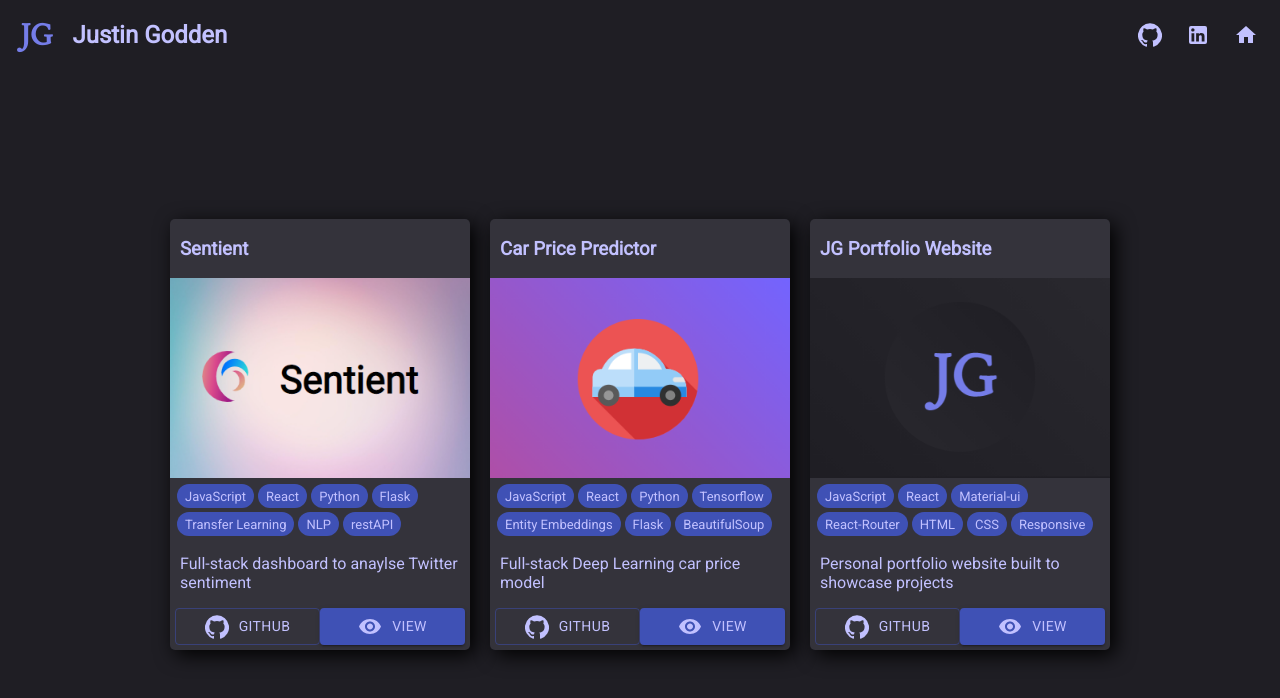
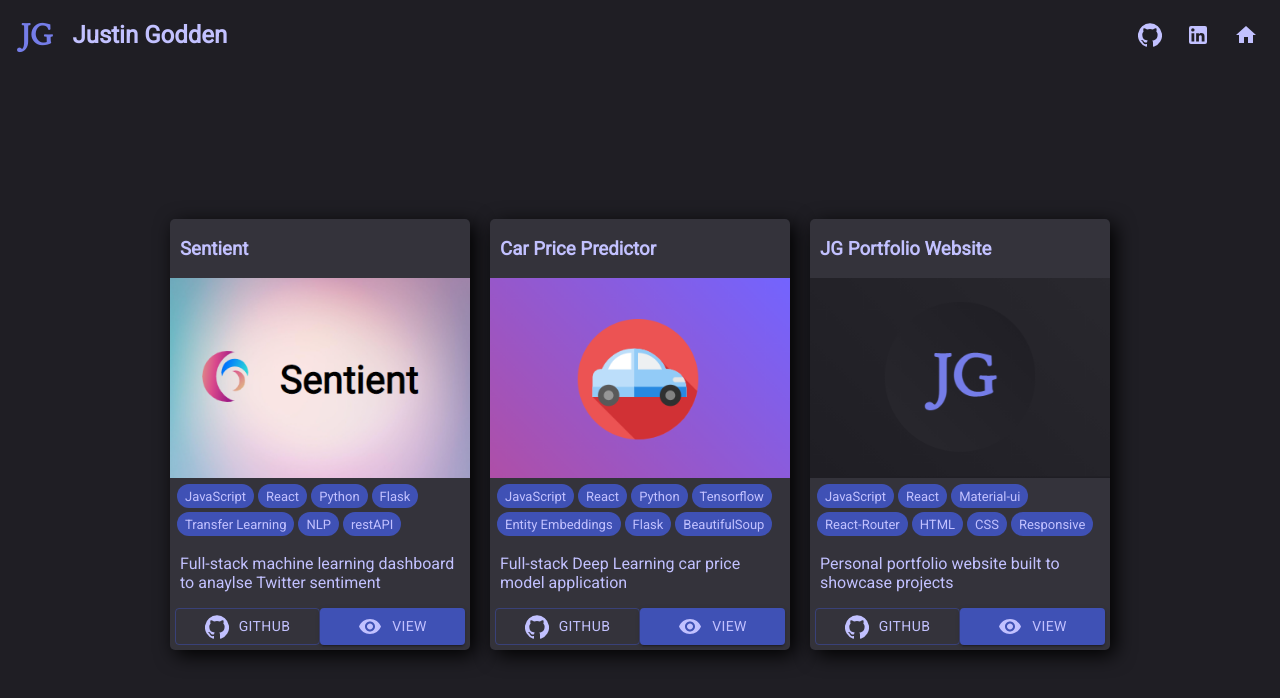
Before and after one commit to justingodden/portfolio-website, a React (Create React App) app: page /projects in a window 1280 px wide. Shown: the top 698 px of the page. Built offline with nearby package versions, Linux system fonts and the light colour scheme.

Commit message:
update project description

```diff
--- a/src/components/Modal.js
+++ b/src/components/Modal.js
@@ -6,17 +6,17 @@ import VisibilitySharpIcon from '@material-ui/icons/VisibilitySharp';
 import Button from '@material-ui/core/Button';
 import CloseIcon from '@material-ui/icons/Close';
 
-let ProjectData = [
+const projectData = [
     {
         id: 0,
         title: 'Sentient',
         img: 'sentient-card.png',
         imgDisplay: 'sentient-display.gif',
         chips: ['JavaScript', 'React', 'Python', 'Flask', 'Transfer Learning', 'NLP', 'restAPI'],
-        shortDescription: 'Full-stack dashboard to anaylse Twitter sentiment',
-        longDescription: `Sentient is a full-stack application used to analyse sentiment of a search-term on Twitter. Using Machine Learning and Natural Langauge Processing, it infers and aggregates tweets, and provides charts and figures to summarise the public feeling, and also can show the most positive, lease positive, and most retweeted tweets.
+        shortDescription: 'Full-stack machine learning dashboard to anaylse Twitter sentiment',
+        longDescription: `Sentient is a full-stack application used to analyse sentiment of a search-term on Twitter. Using Machine Learning and Natural Langauge Processing, it infers and aggregates tweets, and provides charts and figures to summarise public feeling, and also can show the most positive, lease positive, and most retweeted tweets.
 
-        The front-end was built in React and uses Axios to communicate with the back-end API which was built using Python. The back-end python uses HuggingFace transfer learning for the NLP, and the model is wrapped in a Flask web app API and hosted on Heroku`,
+        The front-end was built in React and uses Axios to communicate with the back-end API which was built using Python. The back-end Python model requests the Twitter API, and uses HuggingFace Transformers transfer learning for NLP classification. The model is wrapped in a Flask web app API and is hosted on Heroku`,
         github: 'https://github.com/justingodden/twitter-sentiment-frontend',
         website: 'https://justingodden.github.io/twitter-sentiment-frontend/'
     },
@@ -26,14 +26,14 @@ let ProjectData = [
         img: 'car-card.png',
         imgDisplay: 'car-display.gif',
         chips: ['JavaScript', 'React', 'Python', 'Tensorflow', 'Entity Embeddings', 'Flask', 'BeautifulSoup'],
-        shortDescription: 'Full-stack Deep Learning car price model',
+        shortDescription: 'Full-stack Deep Learning car price model application',
         longDescription: `This car price prediction application is an end-to-end machine learning project, with a full React interface, deployed for users on Heroku.
 
-        The GitHub contains the Jupyter Notebook with the entire model development process, from data collecting, cleaning, feature engineering, model selection and tuning.
+        The GitHub contains the Jupyter Notebook with the entire model development process, from data collection, cleaning, feature engineering, model selection and tuning.
 
-        The data was web scraped using Python package BeautifulSoup to collect over 4000 car profiles from a popular car sales website. The model was developed using TensorFlow, including using entity embeddings to encode high cardinality categorical features.
+        The data was web-scraped using Python package BeautifulSoup to collect over 4000 car profiles from a popular car sales website. The deep learning model was developed using TensorFlow, and included using entity embeddings to encode high cardinality categorical features.
 
-        The model was wrapped in a Flask web application to create an API end-point for the front-end to communicate with, and was hosted on Heroku.
+        The model was wrapped in a Flask web application to create an API end-point for the front-end to communicate with, and is hosted on Heroku.
 
         The front-end was written in React with Hooks and Context, and uses Axios to request the Python API.`,
         github: 'https://github.com/justingodden/car-pricing-interface',
@@ -46,9 +46,11 @@ let ProjectData = [
         imgDisplay: 'portfolio-display.gif',
         chips: ['JavaScript', 'React', 'Material-ui', 'React-Router', 'HTML', 'CSS', 'Responsive'],
         shortDescription: 'Personal portfolio website built to showcase projects',
-        longDescription: `Simple, clean person portfolio built using React and Material-ui to act as a hub for all of my person projects, with scope to expand to other features such as incorporating a blog.`,
+        longDescription: `Simple, clean personal portfolio built using React and Material-ui to act as a hub for all of my person projects, with scope to expand to other features such as incorporating a blog.
+
+        The site uses react-router and Material-ui and is hosted on GitHub Pages with a custom domain. The site is entirely responsive with a mobile-first design.`,
         github: 'https://github.com/justingodden/portfolio-website',
-        website: '#'
+        website: ''
     }
 ]
 
@@ -59,17 +61,17 @@ function Modal({ setShowModal, modalNum }) {
     return (
         <div className="backdrop">
             <div className="modal">
-                <img className="modalImg"src={require(`../images/${ProjectData[modalNum].imgDisplay}`).default} alt=""></img>
+                <img className="modalImg"src={require(`../images/${projectData[modalNum].imgDisplay}`).default} alt=""></img>
                 <div className="modalContent">
                     <div className="modalClose">
                         <IconButton size="small" onClick={() => setShowModal(false)}>
                             <CloseIcon />
                         </IconButton>
                     </div>
-                    <h2 className="modalTitle">{ProjectData[modalNum].title}</h2>
+                    <h2 className="modalTitle">{projectData[modalNum].title}</h2>
                     <div className="modalContentChips">
                         {
-                            ProjectData[modalNum].chips.map((chip) => (
+                            projectData[modalNum].chips.map((chip) => (
                                 <Chip
                                     key={chip}
                                     className="cardChip"
@@ -77,14 +79,14 @@ function Modal({ setShowModal, modalNum }) {
                             ))
                         }
                     </div>
-                    <p className="modalContentText">{ProjectData[modalNum].longDescription}
+                    <p className="modalContentText">{projectData[modalNum].longDescription}
                     </p>
                     <div className="modalContentButtons">
                     <Button
                         className="button"
                         variant="contained"
                         color="primary"
-                        href={ProjectData[modalNum].website}
+                        href={projectData[modalNum].website}
                         target="_blank"
                     >
                         <VisibilitySharpIcon className ="icon" />
--- a/src/components/ProjectData.js
+++ b/src/components/ProjectData.js
@@ -5,10 +5,10 @@ const projectData = [
         img: 'sentient-card.png',
         imgDisplay: 'sentient-display.gif',
         chips: ['JavaScript', 'React', 'Python', 'Flask', 'Transfer Learning', 'NLP', 'restAPI'],
-        shortDescription: 'Full-stack dashboard to anaylse Twitter sentiment',
-        longDescription: `Sentient is a full-stack application used to analyse sentiment of a search-term on Twitter. Using Machine Learning and Natural Langauge Processing, it infers and aggregates tweets, and provides charts and figures to summarise the public feeling, and also can show the most positive, lease positive, and most retweeted tweets.
+        shortDescription: 'Full-stack machine learning dashboard to anaylse Twitter sentiment',
+        longDescription: `Sentient is a full-stack application used to analyse sentiment of a search-term on Twitter. Using Machine Learning and Natural Langauge Processing, it infers and aggregates tweets, and provides charts and figures to summarise public feeling, and also can show the most positive, lease positive, and most retweeted tweets.
 
-        The front-end was built in React and uses Axios to communicate with the back-end API which was built using Python. The back-end python uses HuggingFace transfer learning for the NLP, and the model is wrapped in a Flask web app API and hosted on Heroku`,
+        The front-end was built in React and uses Axios to communicate with the back-end API which was built using Python. The back-end Python model requests the Twitter API, and uses HuggingFace Transformers transfer learning for NLP classification. The model is wrapped in a Flask web app API and is hosted on Heroku`,
         github: 'https://github.com/justingodden/twitter-sentiment-frontend',
         website: 'https://justingodden.github.io/twitter-sentiment-frontend/'
     },
@@ -18,14 +18,14 @@ const projectData = [
         img: 'car-card.png',
         imgDisplay: 'car-display.gif',
         chips: ['JavaScript', 'React', 'Python', 'Tensorflow', 'Entity Embeddings', 'Flask', 'BeautifulSoup'],
-        shortDescription: 'Full-stack Deep Learning car price model',
+        shortDescription: 'Full-stack Deep Learning car price model application',
         longDescription: `This car price prediction application is an end-to-end machine learning project, with a full React interface, deployed for users on Heroku.
 
-        The GitHub contains the Jupyter Notebook with the entire model development process, from data collecting, cleaning, feature engineering, model selection and tuning.
+        The GitHub contains the Jupyter Notebook with the entire model development process, from data collection, cleaning, feature engineering, model selection and tuning.
 
-        The data was web scraped using Python package BeautifulSoup to collect over 4000 car profiles from a popular car sales website. The model was developed using TensorFlow, including using entity embeddings to encode high cardinality categorical features.
+        The data was web-scraped using Python package BeautifulSoup to collect over 4000 car profiles from a popular car sales website. The deep learning model was developed using TensorFlow, and included using entity embeddings to encode high cardinality categorical features.
 
-        The model was wrapped in a Flask web application to create an API end-point for the front-end to communicate with, and was hosted on Heroku.
+        The model was wrapped in a Flask web application to create an API end-point for the front-end to communicate with, and is hosted on Heroku.
 
         The front-end was written in React with Hooks and Context, and uses Axios to request the Python API.`,
         github: 'https://github.com/justingodden/car-pricing-interface',
@@ -38,9 +38,11 @@ const projectData = [
         imgDisplay: 'portfolio-display.gif',
         chips: ['JavaScript', 'React', 'Material-ui', 'React-Router', 'HTML', 'CSS', 'Responsive'],
         shortDescription: 'Personal portfolio website built to showcase projects',
-        longDescription: `Simple, clean person portfolio built using React and Material-ui to act as a hub for all of my person projects, with scope to expand to other features such as incorporating a blog.`,
+        longDescription: `Simple, clean personal portfolio built using React and Material-ui to act as a hub for all of my person projects, with scope to expand to other features such as incorporating a blog.
+
+        The site uses react-router and Material-ui and is hosted on GitHub Pages with a custom domain. The site is entirely responsive with a mobile-first design.`,
         github: 'https://github.com/justingodden/portfolio-website',
-        website: '#'
+        website: ''
     }
 ]
 
--- a/src/components/Projects.js
+++ b/src/components/Projects.js
@@ -1,7 +1,7 @@
 import React, { useState } from 'react'
 import Card from './Card'
 import Modal from './Modal'
-import ProjectData from './ProjectData'
+import projectData from './projectData'
 
 function Projects() {
     const [showModal, setShowModal] = useState(false)
@@ -18,7 +18,7 @@ function Projects() {
             <div className="topSpace"></div>
             <div className="projects">
                 {
-                    ProjectData.map((project, i) => (
+                    projectData.map((project, i) => (
                         <Card
                             key={i}
                             id={i}
```
Also changed, not shown: 1 other file (tests, documents, lock files or other folders).
